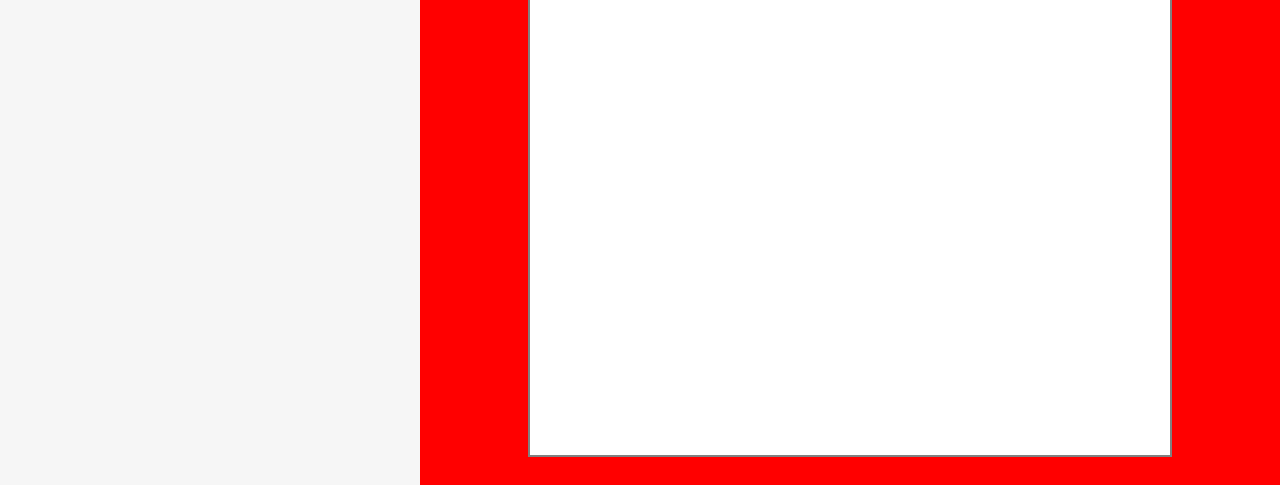
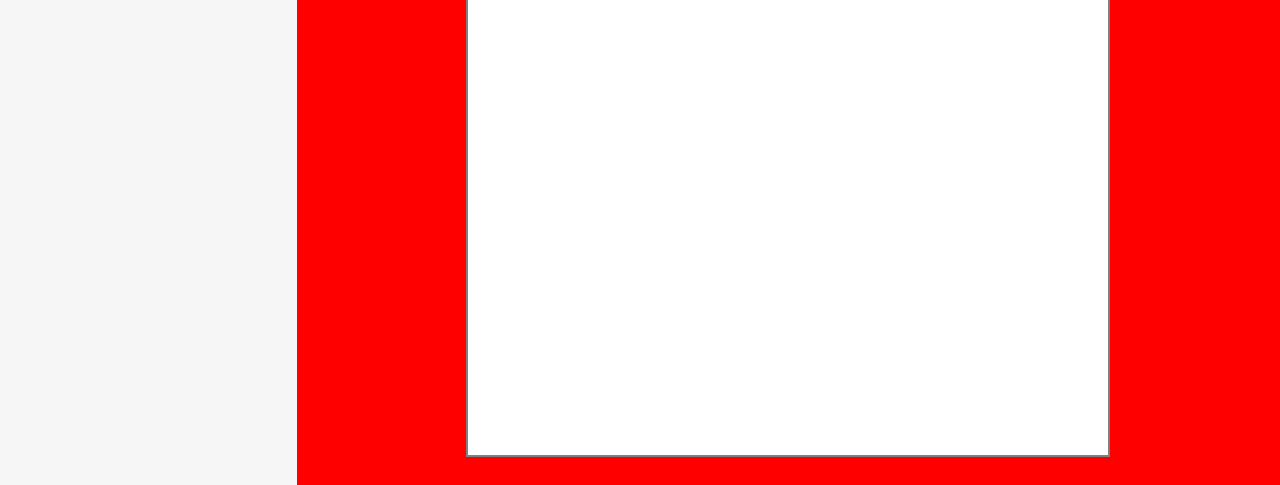
Before and after one commit to Rumi-W/graphics-editor, a plain HTML site: page index.html in a window 1280 px wide. Shown: the part 315-800 px from the top of the page. Drawn offline with Linux system fonts and the light colour scheme.

Commit message:
Updated css.

```diff
--- a/css/styles.css
+++ b/css/styles.css
@@ -21,8 +21,8 @@ main {
 aside {
   /* position: relative; */
   /* left: 0; */
-  width: 30%;
-  min-width: 30rem;
+  width: 20%;
+  min-width: 20rem;
   padding: 2%;
   background-color: #f6f6f6;
   display: flex;
@@ -49,7 +49,7 @@ aside {
 }
 
 section {
-  width: 70%;
+  width: 80%;
   min-width: 800px;
   background-color: red;
   display: flex;
```
